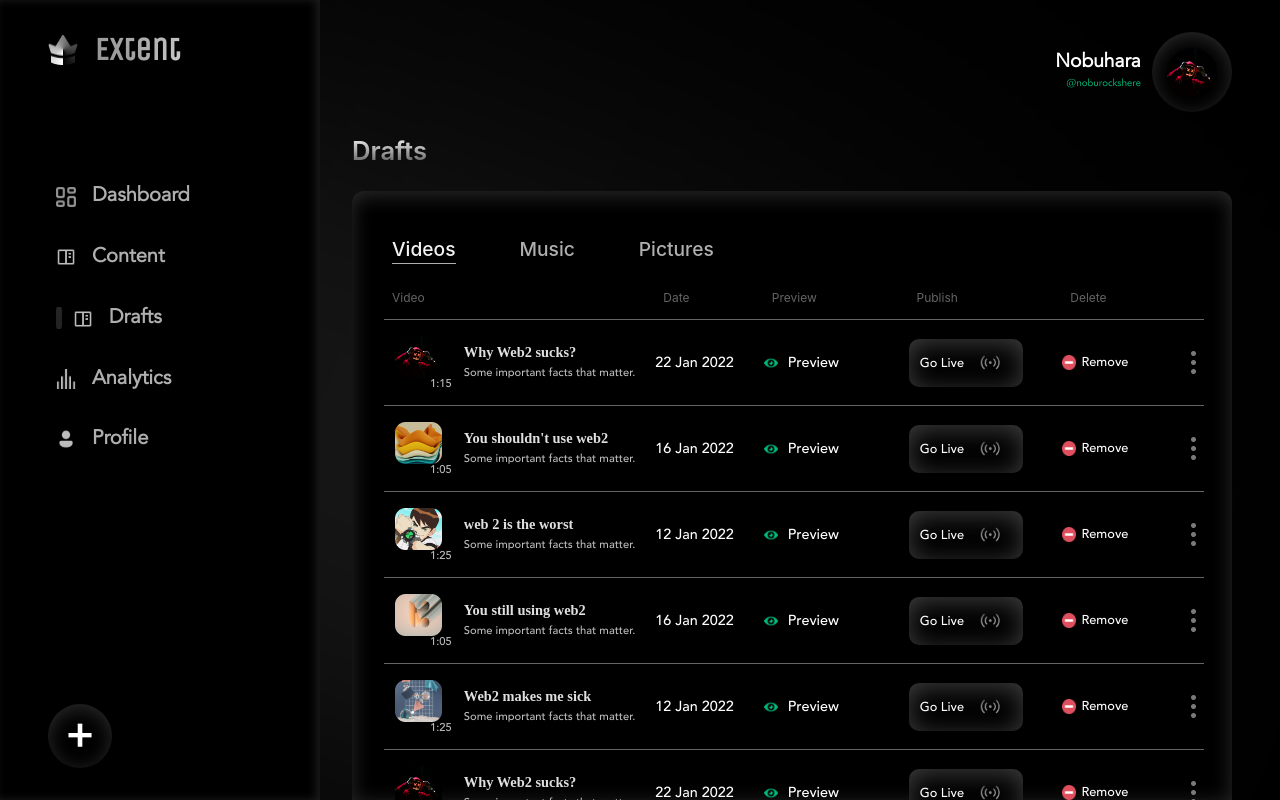
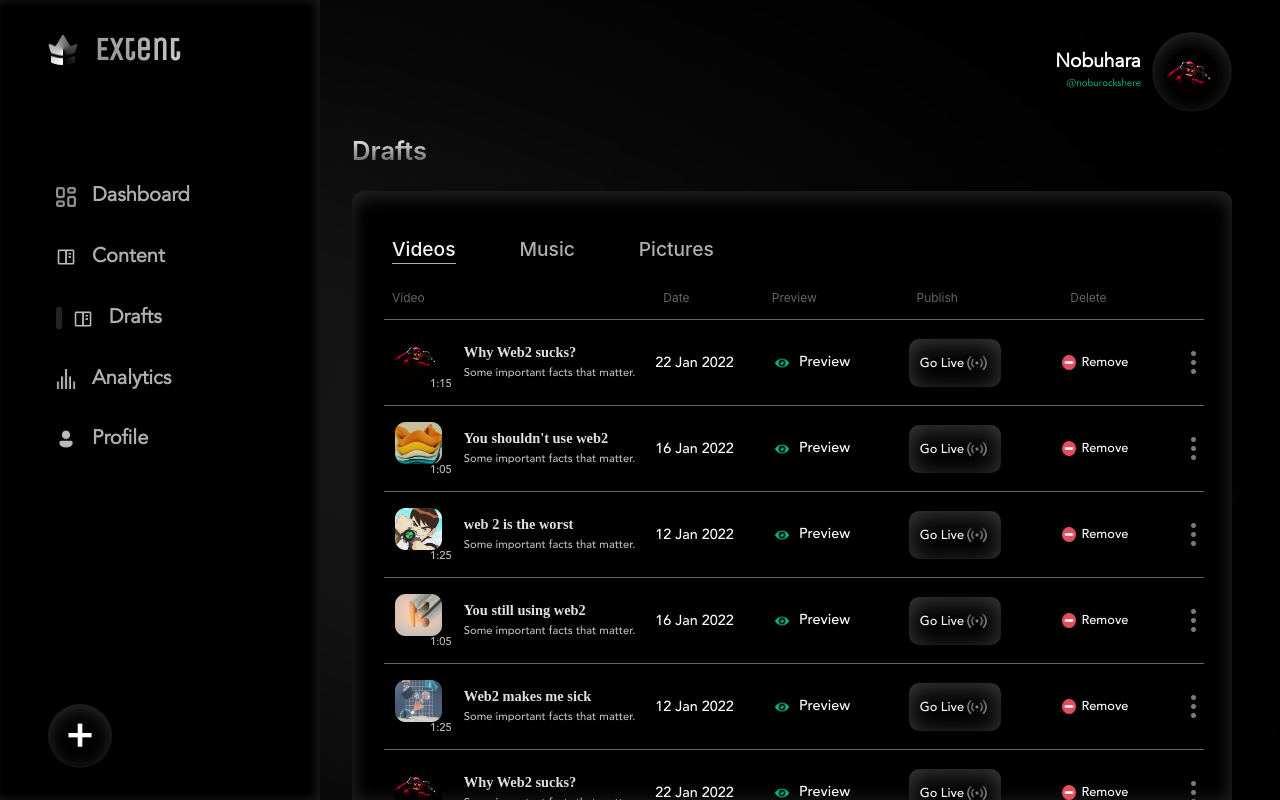
Before and after one commit to Extent-Org/Extent-Frontend, a React (Create React App) app: page /creator/draft in a window 1280 px wide. Built offline with nearby package versions, Linux system fonts and the light colour scheme; a web font is replaced by a local one.

Commit message:
Fix: Remove Live Icon padding + Convert Preview to button with transparent background

```diff
--- a/src/components/CreatorPage/Main/MainComponents/TableDraft.scss
+++ b/src/components/CreatorPage/Main/MainComponents/TableDraft.scss
@@ -14,6 +14,7 @@
         &-underline {
             border-bottom: 1px solid $color4;
             padding-bottom: 2px;
+
             & a {
                 color: $color7;
             }
@@ -46,6 +47,7 @@
         grid-template-rows: 1fr;
         grid-column-gap: 0px;
         grid-row-gap: 0px;
+
         & li {
             display: inline;
             list-style: none;
@@ -132,7 +134,10 @@
         &-preview {
             @include center__element;
             justify-content: flex-start;
+            & button {
                 padding-left: 0.7rem;
+                border: none;
+                background-color: transparent;
                 font-family: "AvenirMedium";
                 font-size: 0.9rem;
                 font-weight: 500;
@@ -148,6 +153,7 @@
                     cursor: pointer;
                 }
             }
+        }
 
         &-publish {
             @include center__element;
@@ -158,6 +164,7 @@
                 padding: 0 0.7rem;
                 background: $color2;
                 height: 3rem;
+                width: auto;
                 font-family: "AvenirMedium";
                 font-size: 0.8rem;
                 font-weight: 500;
@@ -168,8 +175,8 @@
                 color: #fff;
 
                 & img {
-                    width: 3rem;
-                    padding-top: 8px;
+                    width: 1.6rem;
+                    padding: 0;
                 }
 
                 &:hover {
--- a/src/components/CreatorPage/Main/MainComponents/TableDraft.tsx
+++ b/src/components/CreatorPage/Main/MainComponents/TableDraft.tsx
@@ -59,11 +59,13 @@ const TableDraft = () => {
                     </div>
                     <div className="TableDraft__content-date">{item.date}</div>
                     <div className="TableDraft__content-preview">
+                      <button>
                       <img src="/assets/images/icons/preview.png" alt="preview" />
                       Preview
+                      </button>
                     </div>
                     <div className="TableDraft__content-publish">
-                        <button>Go Live <img className='CreatorContent__img' src="/assets/images/icons/content-icon.png" alt='content-icon' /></button>
+                        <button>Go Live <img className='CreatorContent__img' src="/assets/images/icons/live.png" alt='live-icon' /></button>
                     </div>
                     <div className="TableDraft__content-remove">
                         <span><img src="/assets/images/icons/remove.png" alt="delete" />
```
Also changed, not shown: public/assets/images/icons/live.png (added). Lines whose indentation alone changed are shown as unchanged.
